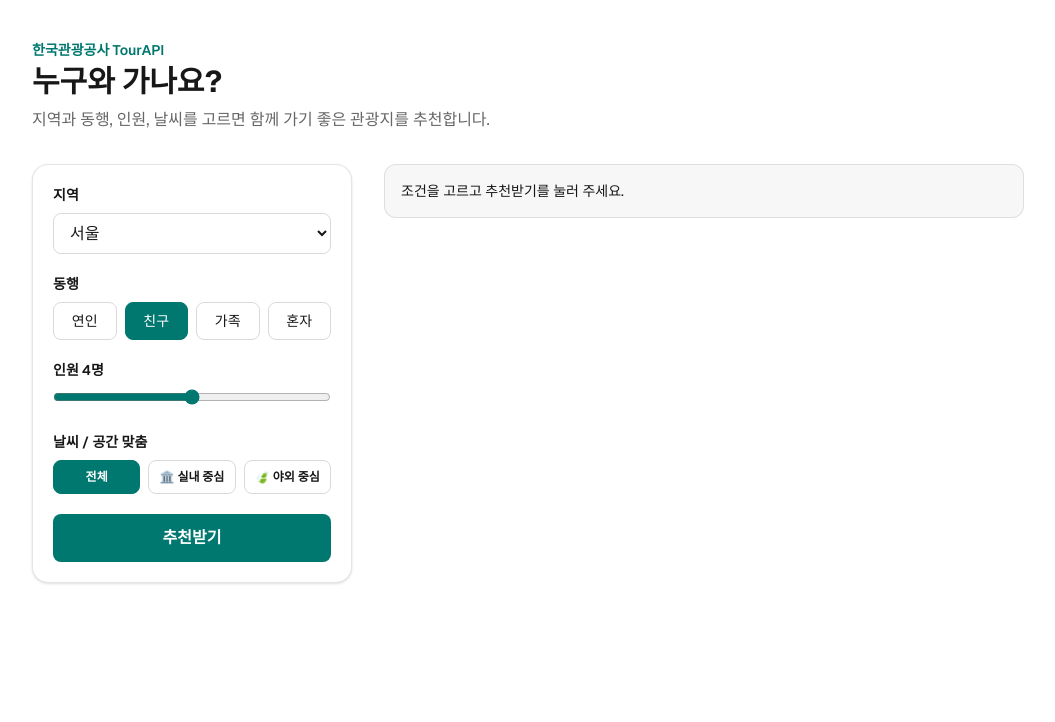
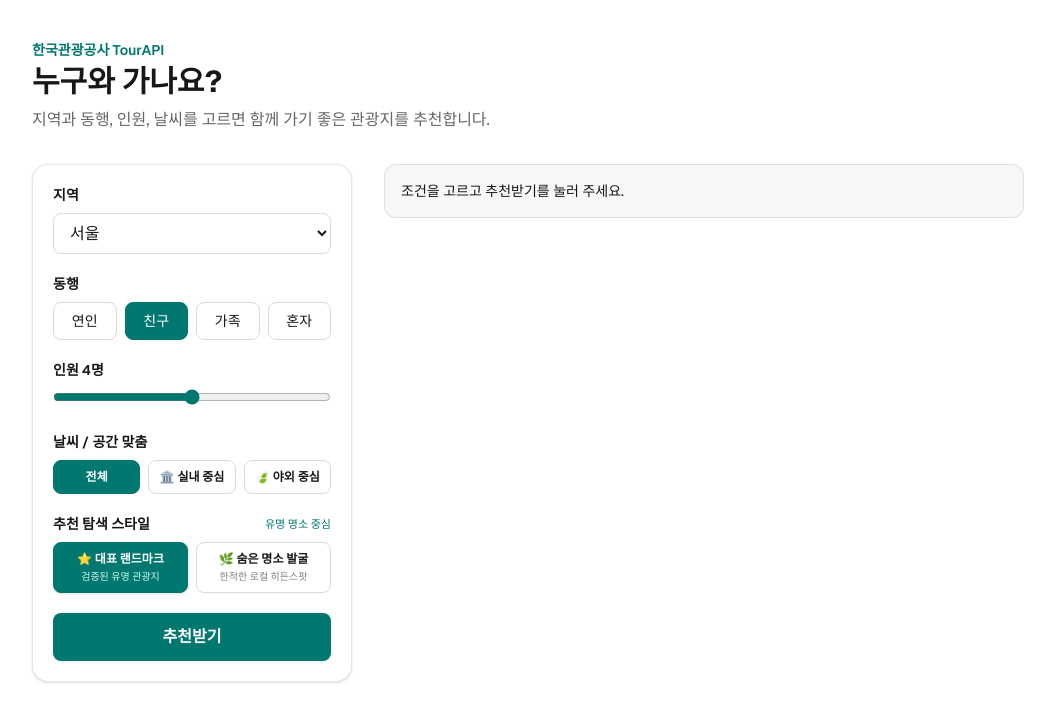
Before and after one commit to hgehgehge-art/team-api-project, a Next.js app: page / in a window 1280 px wide. Shown: the top 722 px of the page, without its empty margins (112-1167 px from the left). Built offline with nearby package versions, Linux system fonts and the light colour scheme.

Commit message:
feat: '대표 랜드마크' vs '숨은 로컬 명소' 발굴 모드 토글 및 맞춤 알고리즘 추가

```diff
--- a/app/page.tsx
+++ b/app/page.tsx
@@ -6,7 +6,7 @@ import PlaceCard from "@/components/PlaceCard";
 import DataInsights from "@/components/DataInsights";
 import DayCoursePlanner from "@/components/DayCoursePlanner";
 import { recommendPlaces } from "@/lib/recommend";
-import type { Companion, Environment, Filters, Place, RecommendedPlace } from "@/lib/types";
+import type { Companion, DiscoveryMode, Environment, Filters, Place, RecommendedPlace } from "@/lib/types";
 
 type Status = "idle" | "loading" | "done" | "error";
 
@@ -22,6 +22,7 @@ export default function Home() {
     companion: "friends",
     people: 4,
     environment: "all",
+    discoveryMode: "popular",
   });
   const [status, setStatus] = useState<Status>("idle");
   const [results, setResults] = useState<RecommendedPlace[]>([]);
@@ -69,13 +70,15 @@ export default function Home() {
     const companion = params.get("companion") as Companion | null;
     const people = Number(params.get("people"));
     const env = params.get("environment") as Environment | null;
+    const mode = params.get("discoveryMode") as DiscoveryMode | null;
 
-    if (areaCode || companion || people || env) {
+    if (areaCode || companion || people || env || mode) {
       const initialFilters: Filters = {
         areaCode: areaCode || "1",
         companion: companion && ["couple", "friends", "family", "solo"].includes(companion) ? companion : "friends",
         people: people && people >= 1 && people <= 6 ? people : 4,
         environment: env && ["all", "indoor", "outdoor"].includes(env) ? env : "all",
+        discoveryMode: mode && ["popular", "hidden"].includes(mode) ? mode : "popular",
       };
       setFilters(initialFilters);
       searched.current = true;
@@ -94,6 +97,7 @@ export default function Home() {
         url.searchParams.set("companion", filters.companion);
         url.searchParams.set("people", String(filters.people));
         url.searchParams.set("environment", filters.environment || "all");
+        url.searchParams.set("discoveryMode", filters.discoveryMode || "popular");
         window.history.replaceState({}, "", url.toString());
       }
     }
@@ -107,7 +111,7 @@ export default function Home() {
   // 결과 공유하기 (모바일 공유 시트 또는 클립보드 복사)
   async function handleShare() {
     if (typeof window === "undefined") return;
-    const shareUrl = `${window.location.origin}${window.location.pathname}?areaCode=${filters.areaCode}&companion=${filters.companion}&people=${filters.people}&environment=${filters.environment || "all"}`;
+    const shareUrl = `${window.location.origin}${window.location.pathname}?areaCode=${filters.areaCode}&companion=${filters.companion}&people=${filters.people}&environment=${filters.environment || "all"}&discoveryMode=${filters.discoveryMode || "popular"}`;
 
     if (navigator.share) {
       try {
@@ -160,10 +164,14 @@ export default function Home() {
             <div className="flex flex-wrap items-center justify-between gap-3 rounded-xl border border-teal-600/15 bg-teal-50/60 p-3.5 dark:border-teal-400/20 dark:bg-teal-950/40">
               <div>
                 <h2 className="font-bold text-teal-950 dark:text-teal-100">
-                  🎉 맞춤 추천 명소 {results.length}곳을 찾았어요
+                  {filters.discoveryMode === "hidden"
+                    ? `🌿 맞춤 숨은 로컬 명소 ${results.length}곳을 찾았어요`
+                    : `🎉 맞춤 추천 명소 ${results.length}곳을 찾았어요`}
                 </h2>
                 <p className="text-xs text-teal-800/80 dark:text-teal-300/80">
-                  동행과 함께 공유하고 여행 계획을 세워보세요!
+                  {filters.discoveryMode === "hidden"
+                    ? "인파를 피해 여유롭게 힐링할 수 있는 특별한 로컬 스팟을 둘러보세요!"
+                    : "동행과 함께 공유하고 여행 계획을 세워보세요!"}
                 </p>
               </div>
 
--- a/components/FilterForm.tsx
+++ b/components/FilterForm.tsx
@@ -1,6 +1,6 @@
 "use client";
 
-import type { Companion, Environment, Filters } from "@/lib/types";
+import type { Companion, DiscoveryMode, Environment, Filters } from "@/lib/types";
 
 // /api/places가 지원하는 17개 시도 (TourAPI 기존 areaCode 기준)
 export const AREAS = [
@@ -36,6 +36,11 @@ const ENVIRONMENTS: { value: Environment; label: string }[] = [
   { value: "outdoor", label: "🍃 야외 중심" },
 ];
 
+const DISCOVERY_MODES: { value: DiscoveryMode; label: string; desc: string }[] = [
+  { value: "popular", label: "⭐ 대표 랜드마크", desc: "검증된 유명 관광지" },
+  { value: "hidden", label: "🌿 숨은 명소 발굴", desc: "한적한 로컬 히든스팟" },
+];
+
 interface Props {
   filters: Filters;
   loading: boolean;
@@ -48,6 +53,7 @@ export default function FilterForm({ filters, loading, onChange, onSubmit }: Pro
   const isCouple = filters.companion === "couple";
   const isFixedPeople = isSolo || isCouple;
   const currentEnv = filters.environment || "all";
+  const currentMode = filters.discoveryMode || "popular";
 
   return (
     <form
@@ -151,6 +157,39 @@ export default function FilterForm({ filters, loading, onChange, onSubmit }: Pro
         </div>
       </fieldset>
 
+      {/* 탐색 스타일 (대표 랜드마크 vs 숨은 명소 발굴) */}
+      <fieldset>
+        <div className="mb-2 flex items-center justify-between">
+          <legend className="text-sm font-semibold">추천 탐색 스타일</legend>
+          <span className="text-[11px] font-medium text-teal-700 dark:text-teal-400">
+            {currentMode === "popular" ? "유명 명소 중심" : "로컬 히든스팟 중심"}
+          </span>
+        </div>
+        <div className="grid grid-cols-2 gap-2">
+          {DISCOVERY_MODES.map((mode) => {
+            const active = currentMode === mode.value;
+            return (
+              <button
+                key={mode.value}
+                type="button"
+                aria-pressed={active}
+                className={`flex flex-col items-center justify-center rounded-lg border px-2 py-2 text-center transition ${
+                  active
+                    ? "border-teal-700 bg-teal-700 text-white shadow-sm"
+                    : "border-black/15 hover:border-teal-700 dark:border-white/20"
+                }`}
+                onClick={() => onChange({ ...filters, discoveryMode: mode.value })}
+              >
+                <span className="text-xs font-semibold">{mode.label}</span>
+                <span className={`mt-0.5 text-[10px] ${active ? "text-teal-100" : "text-black/50 dark:text-white/50"}`}>
+                  {mode.desc}
+                </span>
+              </button>
+            );
+          })}
+        </div>
+      </fieldset>
+
       <button
         type="submit"
         disabled={loading}
--- a/lib/recommend.ts
+++ b/lib/recommend.ts
@@ -58,6 +58,17 @@ const FAMOUS_TOURIST_KEYWORDS = [
   '월드', '랜드', '어드벤처', '테마파크', '아쿠아리움', '워터파크', '레일바이크', '루지', '짚라인', '아이스링크',
   // 유명 전통시장 및 먹거리 골목
   '전통시장', '야시장', '먹거리골목', '카페거리', '문화의거리', '특화거리',
+];
+
+/**
+ * 붐비지 않고 여유롭게 즐길 수 있는 로컬 숨은 명소/쉼터 키워드
+ * ('hidden' 탐색 모드 시 +25점 가산점 부여)
+ */
+const HIDDEN_GEM_KEYWORDS = [
+  '길', '둘레길', '산책로', '숲길', '골목', '쉼터', '소공원', '생태공원', '근린공원',
+  '고택', '향교', '벽화마을', '예술마을', '공방', '아틀리에', '갤러리', '문학관',
+  '북카페', '작은도서관', '사찰', '암자', '약수터', '전망쉼터', '노을', '철새',
+  '야생화', '생태숲', '자연마당', '치유의숲', '휴양공간', '생태학습',
 ];
 
 /** 동행 유형별 콘텐츠 유형 기본 선호 점수와 추천 문구 */
@@ -196,7 +207,7 @@ function formatPeopleReason(contentTypeId: string, people: number, matchedLabel:
  * 동행 관계, 인원수, 콘텐츠 유형, 날씨/환경에 따른 휴리스틱 점수 및 사유 산출
  */
 function calculateScoreAndReason(place: Place, filters: Filters): ScoreDetail {
-  const { companion, people, environment = 'all' } = filters;
+  const { companion, people, environment = 'all', discoveryMode = 'popular' } = filters;
   const { contentTypeId, title } = place;
   const rule = COMPANION_RULES[companion] ?? COMPANION_RULES.solo;
   const typeRule = rule.types[contentTypeId] ?? rule.fallback;
@@ -238,10 +249,33 @@ function calculateScoreAndReason(place: Place, filters: Filters): ScoreDetail {
   const isNonTourist = NON_TOURIST_KEYWORDS.some((k) => title.includes(k));
   const touristFilterPenalty = isNonTourist ? -50 : 0;
 
-  // ★ 2. 대표 관광 명소 & 랜드마크 인증 가산점 (+20점)
+  // ★ 2. 탐색 모드별 가감점: 대표 랜드마크('popular') vs 로컬 숨은 명소('hidden')
   const isFamousTourist = !isNonTourist && FAMOUS_TOURIST_KEYWORDS.some((k) => title.includes(k));
-  const famousTouristBonus = isFamousTourist ? 20 : 0;
-  const landmarkTag = isFamousTourist ? '⭐ [대표 명소] ' : '';
+  const isHiddenGemKeyword = !isNonTourist && HIDDEN_GEM_KEYWORDS.some((k) => title.includes(k));
+
+  let discoveryBonus = 0;
+  let discoveryTag = '';
+
+  if (discoveryMode === 'hidden') {
+    if (isFamousTourist) {
+      // 뻔하고 인파가 몰리는 대형 랜드마크는 순위를 낮춤 (-20점)
+      discoveryBonus = -20;
+    } else if (isHiddenGemKeyword) {
+      // 한적한 둘레길, 갤러리, 고택 등 로컬 숨은 명소 강력 우대 (+25점)
+      discoveryBonus = 25;
+      discoveryTag = '🌿 [숨은 명소] ';
+    } else {
+      // 랜드마크가 아닌 로컬 전시/휴양 공간 기본 우대 (+15점)
+      discoveryBonus = 15;
+      discoveryTag = '🔍 [로컬 스팟] ';
+    }
+  } else {
+    // 기본 모드: 대중적으로 검증된 대표 랜드마크 우선 (+20점)
+    if (isFamousTourist) {
+      discoveryBonus = 20;
+      discoveryTag = '⭐ [대표 명소] ';
+    }
+  }
 
   const rawScore =
     baseScore +
@@ -252,19 +286,19 @@ function calculateScoreAndReason(place: Place, filters: Filters): ScoreDetail {
     peopleKeywordBonus +
     envBonus +
     touristFilterPenalty +
-    famousTouristBonus;
+    discoveryBonus;
 
   const score = Math.max(10, Math.min(100, rawScore));
   const peopleReasonText = formatPeopleReason(contentTypeId, people, matchedLabel);
   const reason = isNonTourist
     ? `지역 공공·복지 편의 시설입니다. ${typeRule.reason}`
-    : `${landmarkTag}${envPrefix}${peopleReasonText} ${typeRule.reason}`;
+    : `${discoveryTag}${envPrefix}${peopleReasonText} ${typeRule.reason}`;
 
   return { score, reason };
 }
 
 function tieBreaker(id: string, filters: Filters): number {
-  const seed = `${id}|${filters.companion}|${filters.people}|${filters.environment || 'all'}`;
+  const seed = `${id}|${filters.companion}|${filters.people}|${filters.environment || 'all'}|${filters.discoveryMode || 'popular'}`;
   let hash = 2166136261;
   for (let i = 0; i < seed.length; i++) {
     hash ^= seed.charCodeAt(i);
--- a/lib/types.ts
+++ b/lib/types.ts
@@ -1,11 +1,13 @@
 export type Companion = 'couple' | 'friends' | 'family' | 'solo';
 export type Environment = 'all' | 'indoor' | 'outdoor';
+export type DiscoveryMode = 'popular' | 'hidden'; // ⭐ 대표 랜드마크 vs 🌿 숨은 로컬 명소
 
 export interface Filters {
   areaCode: string;        // 예: 서울 '1' (TourAPI 실제 지역 코드)
   companion: Companion;
   people: number;          // 1 ~ 6명
   environment?: Environment; // 날씨/공간 맞춤: 전체('all') | 실내 중심('indoor') | 야외 중심('outdoor')
+  discoveryMode?: DiscoveryMode; // 탐색 스타일: 대표 랜드마크('popular') | 숨은 명소('hidden')
 }
 
 export interface Place {
```
